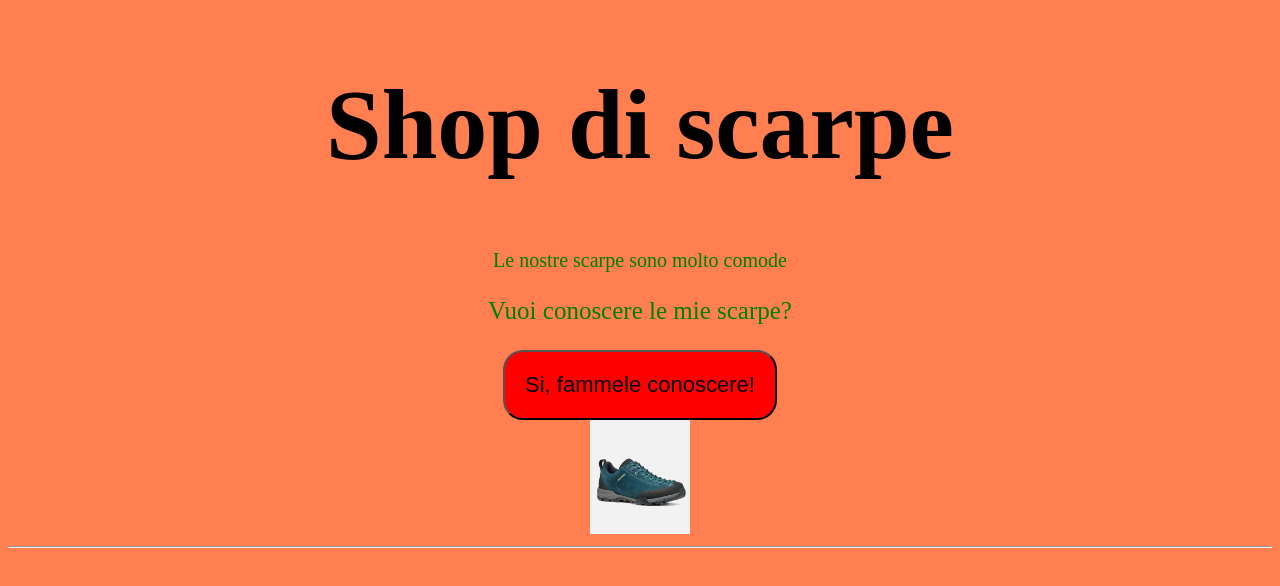
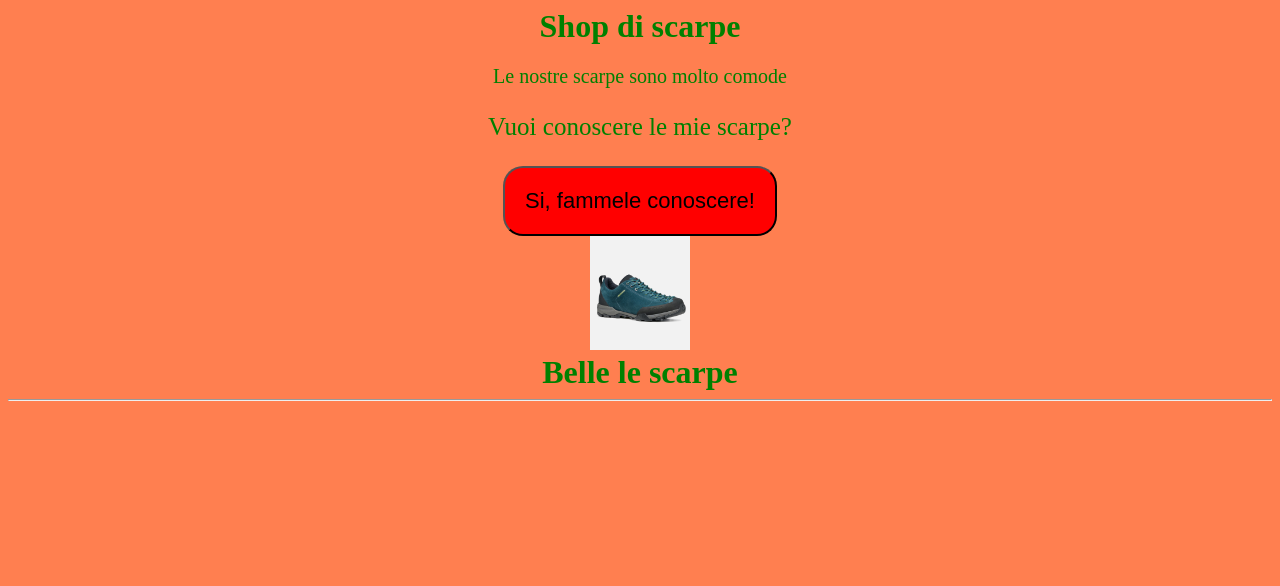
Before and after one commit to Leonwsky/project-mia-febbraio, a plain HTML site: page settimana-introduttiva/index.html in a window 1280 px wide. Drawn offline with Linux system fonts and the light colour scheme.

Commit message:
first commit

```diff
--- a/index.html
+++ b/settimana-introduttiva/index.html
@@ -4,15 +4,18 @@
     <meta charset="UTF-8">
     <meta name="viewport" content="width=device-width, initial-scale=1.0">
     <title>Settimana MiaTech</title>
+    <link rel="stylesheet" href="style.css">
 </head>
 <body style="text-align: center; background-color: coral;">
-<h1 style="color: rgb(0, 0, 0); text-align: center; font-size: 100px;">Shop di scarpe</h1>
+<h1 id="title">Shop di scarpe</h1>
 <p style="font-size: 20px; color: green;">Le nostre scarpe sono molto comode</p>
 <p style="font-size: 25px; color: green;">Vuoi conoscere le mie scarpe?</p>
 <div style="font-weight: 600; background-color: coral;">
 <button style="background-color: red; font-size: 22px; padding: 20px; border-radius: 20px;">Si, fammele conoscere!</button>
 </div>
 <img src="scarpa.jpg" width="100">
+<h1 class="color-primary"> Belle le scarpe</h1>
 <hr>
+
 </body>
 </html>
--- /dev/null
+++ b/settimana-introduttiva/style.css
@@ -0,0 +1,14 @@
+h1{
+    color:green;
+    text-align: center;
+    margin: 0;
+}
+
+.color-primary {
+    color: green;
+
+}
+
+#title {
+    font-weight: 700;
+}
```
Also changed, not shown: settimana-introduttiva/contact.html (added), settimana-introduttiva/scarpa.jpg (renamed from scarpa.jpg), 2 other files.
